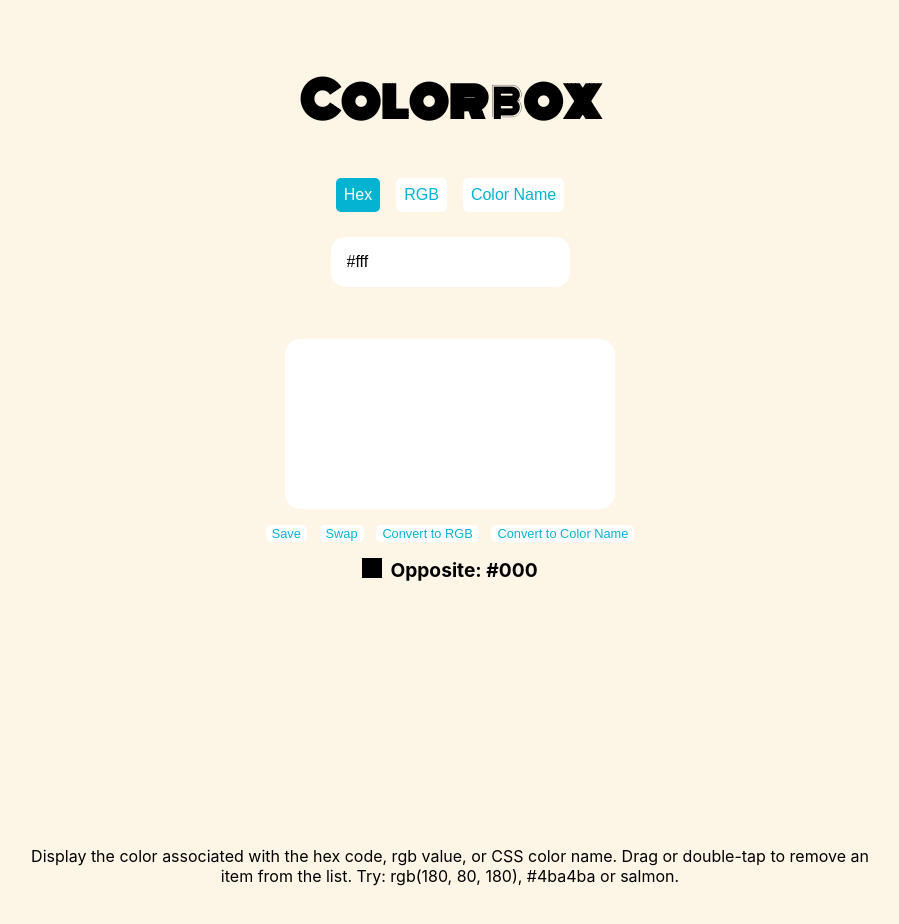
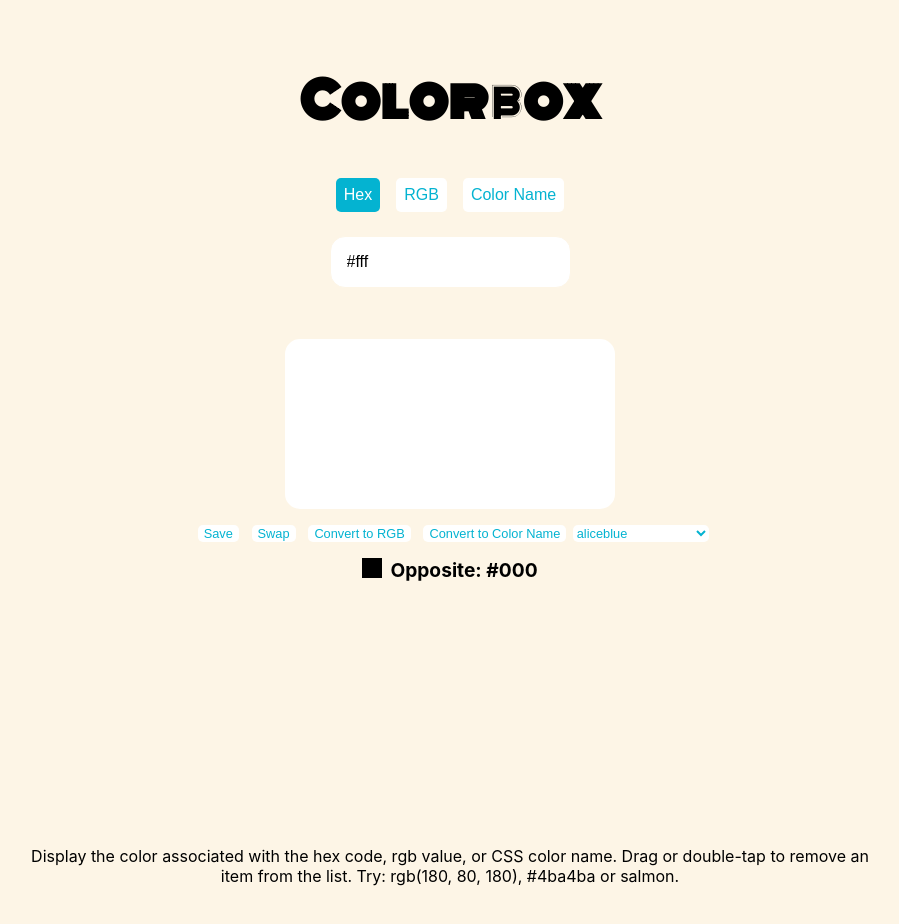
Before and after one commit to liztrenholme/colorbox, a React (Create React App) app: page / in a window 1280 px wide. Shown: the top 924 px of the page, without its empty margins (190-1089 px from the left). Built offline with nearby package versions, Linux system fonts and the light colour scheme.

Commit message:
added dropdown to select css color name

```diff
--- a/src/components/colorbox/colorbox.css
+++ b/src/components/colorbox/colorbox.css
@@ -61,6 +61,14 @@
     margin: auto .5em;
 }
 
+.colorSelect {
+    font-size: .8em;
+    background-color: #fff;
+    color: #04b3d1;
+    border-radius: 5px;
+    border: #fff;
+}
+
 @media (max-width: 967.98px) {
     .instructions {
         width: 100%;
--- a/src/components/colorbox/index.js
+++ b/src/components/colorbox/index.js
@@ -127,11 +127,11 @@ convertToColorName = () => {
   const col = this.state.color;
   const hexToName = (color) => {
     let newColorName = '';
-    const temp = Object.keys(colorNames).find(i => colorNames[i] === color);
+    const temp = Object.keys(colorNames).find(i => colorNames[i] === color.toLowerCase());
     if (temp) {
       newColorName = temp;
     } else {
-      this.setState({error: 'No CSS color name for this code.'});
+      this.setState({error: 'No CSS color name for this code.', contrast: ''});
     }
     this.setState({color: newColorName, mode: 'colorName'});
   };
@@ -143,6 +143,14 @@ convertToColorName = () => {
     hexToName(hexCol);
   }
 }
+
+getColorOptions = () => Object.keys(colorNames).map(i => {
+  return (
+    <option key={i} value={colorNames[i]}>
+      {i}
+    </option>
+  );
+})
 
 render() {
   const { colorList, color, contrast, mode, error } = this.state;
@@ -183,8 +191,11 @@ render() {
           <button className='swapBtn' onClick={this.convertToRgb}>Convert to RGB</button> : null}
         {(mode === 'rgb' && color) || (mode === 'colorName' && color) ?
           <button className='swapBtn' onClick={this.convertToHex}>Convert to Hex</button> : null}
-        {(mode === 'hex' && color) || (mode === 'rgb' && color) ?
+        {(mode === 'hex' && color) || (mode === 'rgb' && color) || (mode === 'colorName' && color) ?
           <button className='swapBtn' onClick={this.convertToColorName}>Convert to Color Name</button> : null}
+        <select default='Color Options' className='colorSelect' onChange={this.handleColorChange}>
+          {this.getColorOptions()}
+        </select>
       </div>
       {contrast ?
         <div style={{display: 'flex', flexDirection: 'row', height: '1em'}}>
```
